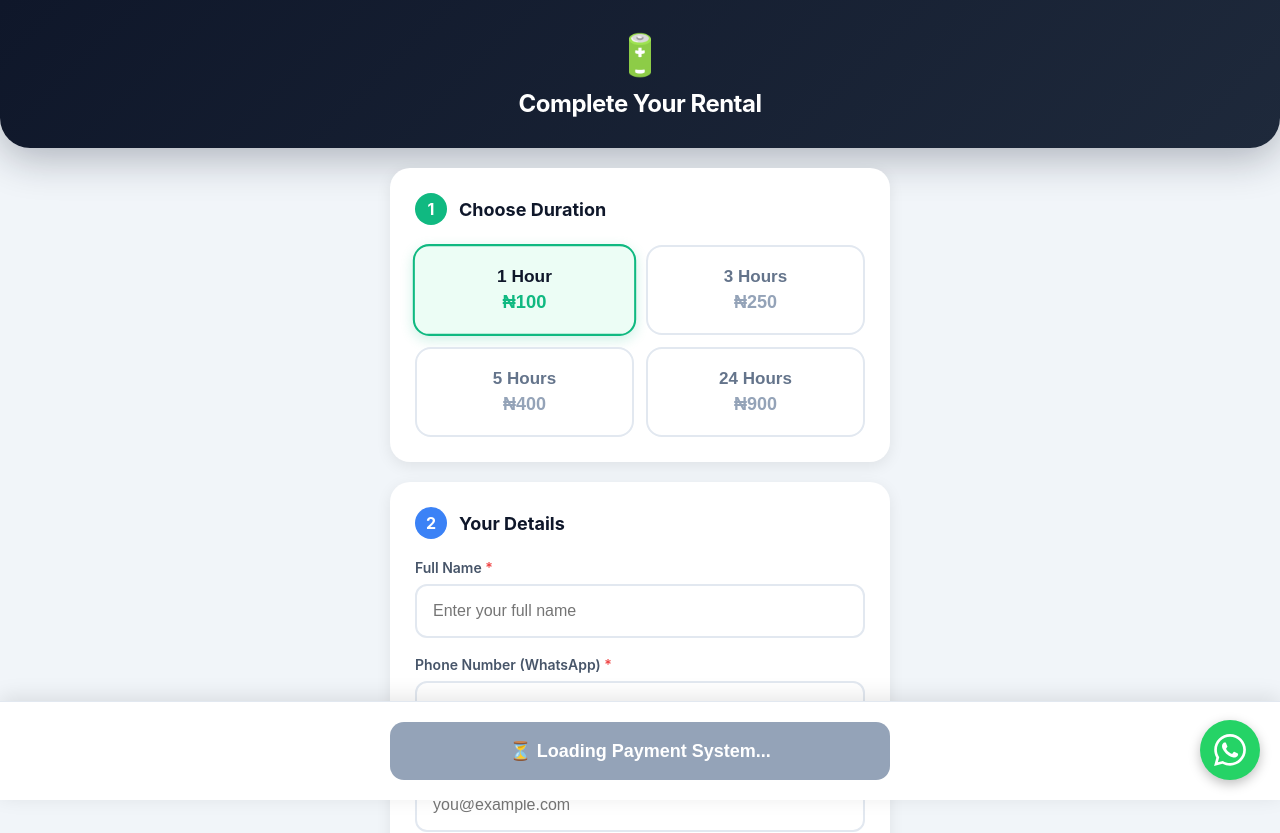
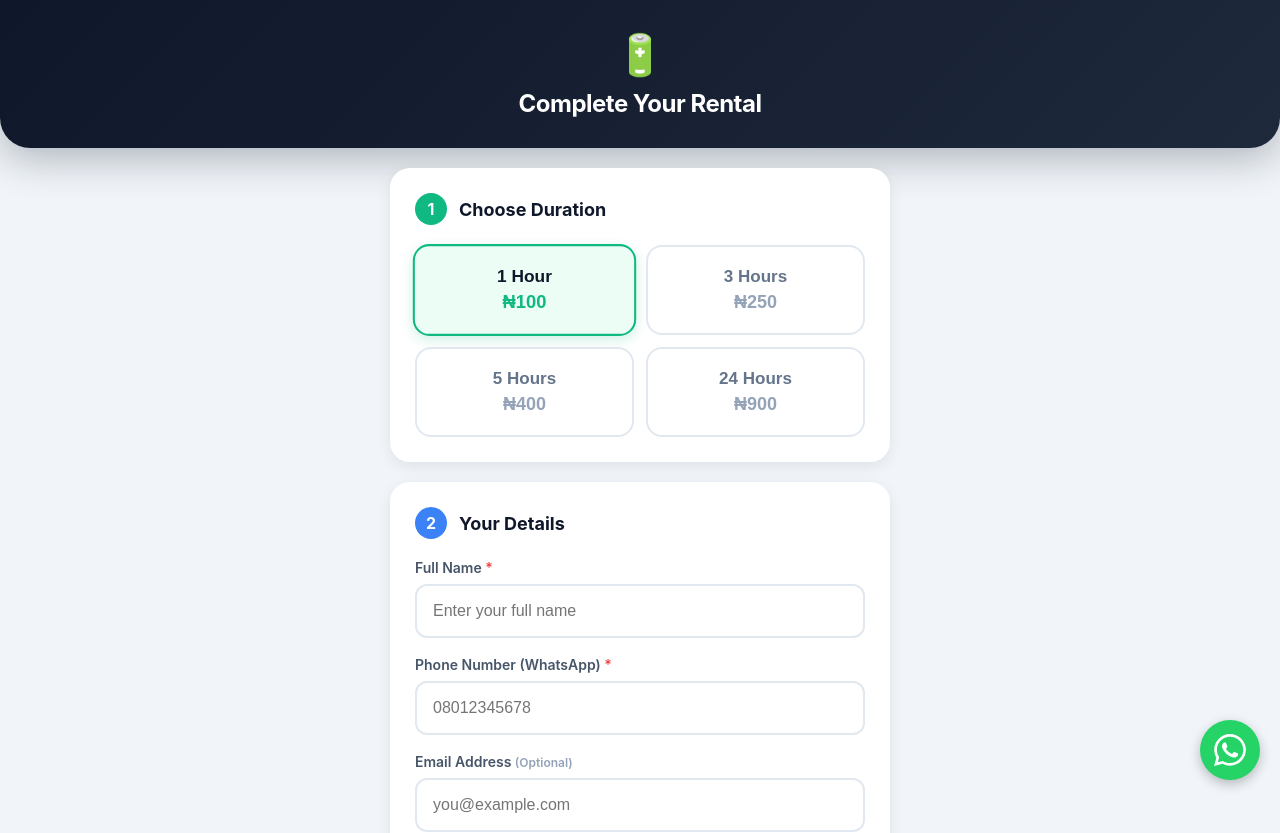
Before and after one commit to okivictor01-bit/OKcharge-, a Next.js app: page /rent in a window 1280 px wide. Shown: the top 833 px of the page. Built offline with nearby package versions, Linux system fonts and the light colour scheme.

Commit message:
Update page.tsx

```diff
--- a/app/rent/page.tsx
+++ b/app/rent/page.tsx
@@ -1,14 +1,9 @@
 "use client";
 
-import { useState, useEffect } from 'react';
+import { useState } from 'react';
 import { supabase } from '@/lib/supabase';
 import { useRouter } from 'next/navigation';
-
-declare global {
-  interface Window {
-    PaystackPop: any;
-  }
-}
+import Script from 'next/script';
 
 export default function RentPage() {
   const router = useRouter();
@@ -16,9 +11,7 @@ export default function RentPage() {
   const [formData, setFormData] = useState({ name: '', phone: '', email: '' });
   const [agreeTerms, setAgreeTerms] = useState(false);
   const [loading, setLoading] = useState(false);
-  const [paystackReady, setPaystackReady] = useState(false);
   const [selectedDuration, setSelectedDuration] = useState('1');
-  const [retryCount, setRetryCount] = useState(0);
 
   const prices: Record<string, number> = {
     '1': 100,
@@ -28,46 +21,6 @@ export default function RentPage() {
   };
 
   const currentPrice = prices[duration] || 100;
-
-  // Load Paystack script with retry logic
-  useEffect(() => {
-    const loadPaystack = () => {
-      // Remove existing script if any
-      const existing = document.getElementById('paystack-script');
-      if (existing) existing.remove();
-
-      const script = document.createElement('script');
-      script.id = 'paystack-script';
-      script.src = 'https://js.paystack.co/v1/inline.js';
-      script.async = true;
-      script.onload = () => {
-        if (window.PaystackPop) {
-          setPaystackReady(true);
-        } else {
-          // Script loaded but PaystackPop not available, retry
-          setTimeout(() => {
-            if (window.PaystackPop) {
-              setPaystackReady(true);
-            } else {
-              setRetryCount(prev => prev + 1);
-            }
-          }, 1000);
-        }
-      };
-      script.onerror = () => {
-        console.error('Paystack script failed to load');
-        setRetryCount(prev => prev + 1);
-      };
-      document.head.appendChild(script);
-    };
-
-    loadPaystack();
-
-    return () => {
-      const existing = document.getElementById('paystack-script');
-      if (existing) existing.remove();
-    };
-  }, [retryCount]);
 
   const handleDurationSelect = (time: string) => {
     setDuration(time);
@@ -87,10 +40,8 @@ export default function RentPage() {
       return;
     }
 
-    // Check if Paystack is ready
-    if (!window.PaystackPop) {
-      alert('Payment system is still loading. Please wait a moment and try again.');
-      setRetryCount(prev => prev + 1);
+    if (!(window as any).PaystackPop) {
+      alert('Payment system is loading. Please wait a moment and try again.');
       return;
     }
 
@@ -100,7 +51,7 @@ export default function RentPage() {
     const ticketCode = `TKT-${Math.floor(100000 + Math.random() * 900000)}`;
 
     try {
-      const handler = window.PaystackPop.setup({
+      const handler = (window as any).PaystackPop.setup({
         key: 'pk_live_9dd06423b57f6a6f6927e3ea2e28a101baa01fba',
         email: formData.email || formData.phone + '@okcharge.local',
         amount: currentPrice * 100,
@@ -117,7 +68,7 @@ export default function RentPage() {
           ]
         },
         callback: async function(response: any) {
-          // Payment successful - save to database
+          // Save to database
           try {
             await supabase.from('rentals').insert({
               ticket_code: ticketCode,
@@ -131,17 +82,14 @@ export default function RentPage() {
               started_at: new Date().toISOString()
             });
           } catch (dbError) {
-            console.error('Database save failed:', dbError);
-            // Continue anyway - payment was successful
+            console.error('DB error:', dbError);
           }
 
-          // Redirect to success page
           setLoading(false);
           router.push(`/rent/success?ref=${response.reference}&ticket=${ticketCode}`);
         },
         onClose: function() {
           setLoading(false);
-          alert('Payment window closed. Please try again.');
         }
       });
 
@@ -154,6 +102,18 @@ export default function RentPage() {
   };
 
   return (
+    <>
+      <Script
+        src="https://js.paystack.co/v1/inline.js"
+        strategy="afterInteractive"
+        onLoad={() => {
+          console.log('Paystack script loaded');
+        }}
+        onError={() => {
+          console.error('Paystack script failed to load');
+        }}
+      />
+
       <main style={{
         fontFamily: '-apple-system, BlinkMacSystemFont, "Segoe UI", Roboto, sans-serif',
         backgroundColor: '#f1f5f9',
@@ -359,41 +319,21 @@ export default function RentPage() {
                 I agree to the <a href="/terms" target="_blank" style={{ color: '#2563eb', textDecoration: 'none', fontWeight: '600' }}>Terms & Conditions</a>, including the <strong style={{ color: '#ef4444' }}>₦15,000</strong> replacement fee for unreturned power banks.
               </label>
             </div>
-        </form>
-      </div>
 
-      <div style={{
-        position: 'fixed',
-        bottom: 0,
-        left: 0,
-        right: 0,
-        backgroundColor: 'white',
-        padding: '20px',
-        boxShadow: '0 -4px 20px rgba(0,0,0,0.1)',
-        display: 'flex',
-        justifyContent: 'center',
-        zIndex: 1000,
-        borderTop: '1px solid #e2e8f0'
-      }}>
             <button
               type="submit"
-          onClick={(e) => {
-            const form = document.querySelector('form');
-            if (form) form.requestSubmit();
-          }}
-          disabled={loading || !paystackReady}
+              disabled={loading}
               style={{
                 width: '100%',
-            maxWidth: '500px',
                 padding: '18px 24px',
-            background: loading || !paystackReady ? '#94a3b8' : 'linear-gradient(135deg, #10b981 0%, #059669 100%)',
+                background: loading ? '#94a3b8' : 'linear-gradient(135deg, #10b981 0%, #059669 100%)',
                 color: 'white',
                 border: 'none',
                 borderRadius: '14px',
                 fontSize: '18px',
                 fontWeight: '700',
-            cursor: loading || !paystackReady ? 'not-allowed' : 'pointer',
-            boxShadow: loading || !paystackReady ? 'none' : '0 6px 20px rgba(16, 185, 129, 0.4)',
+                cursor: loading ? 'not-allowed' : 'pointer',
+                boxShadow: loading ? 'none' : '0 6px 20px rgba(16, 185, 129, 0.4)',
               }}
             >
               {loading ? (
@@ -408,15 +348,15 @@ export default function RentPage() {
                   }} />
                   Processing...
                 </span>
-          ) : !paystackReady ? (
-            '⏳ Loading Payment System...'
               ) : (
                 <span style={{ display: 'flex', alignItems: 'center', justifyContent: 'center', gap: '8px' }}>
-              Pay ₦{currentPrice} & Rent Now
+                  Pay {currentPrice} & Rent Now
                 </span>
               )}
             </button>
+          </form>
         </div>
+      </main>
 
       <style>{`
         @keyframes spin {
@@ -424,6 +364,6 @@ export default function RentPage() {
           100% { transform: rotate(360deg); }
         }
       `}</style>
-    </main>
+    </>
   );
 }
```
Lines whose indentation alone changed are shown as unchanged.
